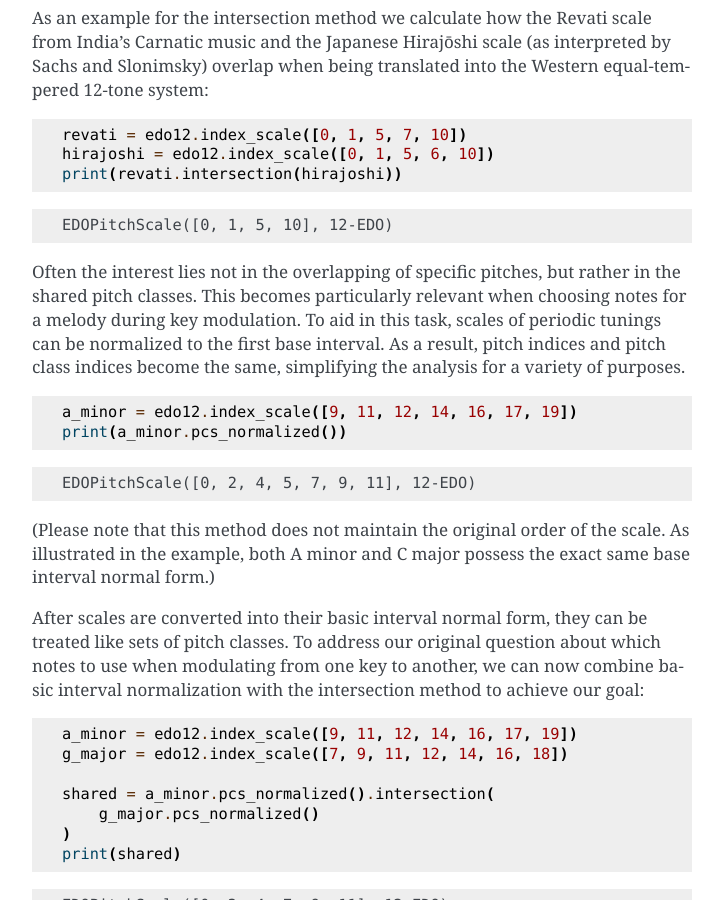
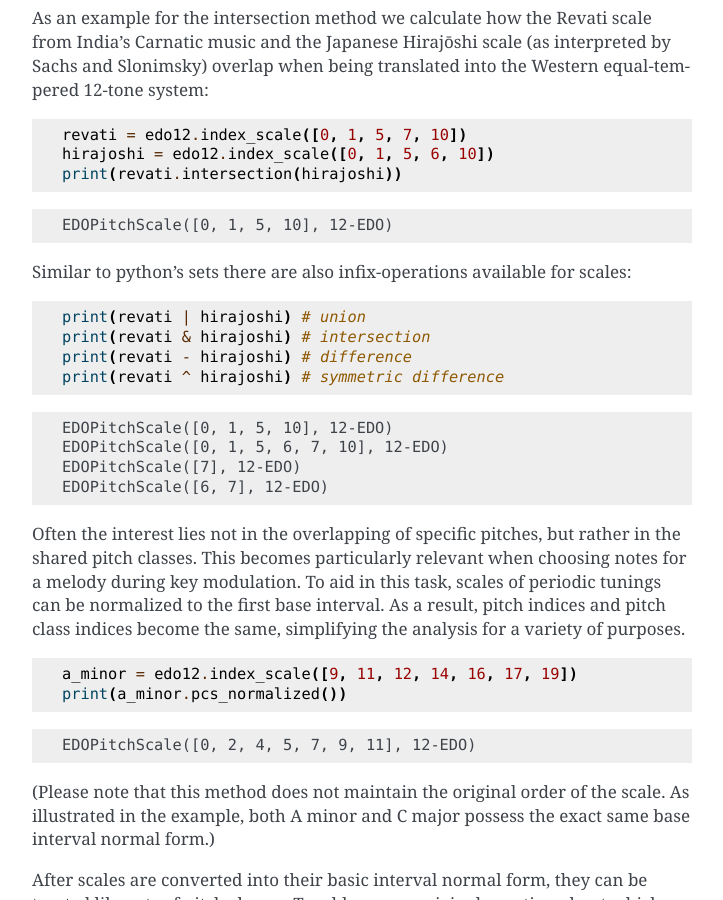
Before and after one commit to retooth2/xenharmlib, a Sphinx documentation site: the page built from doc/quickstart.rst, in a window 1280 px wide and 900 px high, scrolled down 11384 px. Shown: the whole window, without its empty margins (388-1111 px from the left). Built offline with Sphinx 7.4.7, drawn with Linux system fonts in a browser that asks for light colours.

Commit message:
doc: Mentioned infix set operators in quickstart

```diff
--- a/doc/quickstart.rst
+++ b/doc/quickstart.rst
@@ -698,6 +698,23 @@ the Western equal-tempered 12-tone system:
 .. testoutput::
 
     EDOPitchScale([0, 1, 5, 10], 12-EDO)
+
+Similar to python's sets there are also infix-operations available
+for scales:
+
+.. testcode::
+
+    print(revati | hirajoshi) # union
+    print(revati & hirajoshi) # intersection
+    print(revati - hirajoshi) # difference
+    print(revati ^ hirajoshi) # symmetric difference
+
+.. testoutput::
+
+    EDOPitchScale([0, 1, 5, 10], 12-EDO)
+    EDOPitchScale([0, 1, 5, 6, 7, 10], 12-EDO)
+    EDOPitchScale([7], 12-EDO)
+    EDOPitchScale([6, 7], 12-EDO)
 
 Often the interest lies not in the overlapping of specific pitches, but
 rather in the shared pitch classes. This becomes particularly relevant
```
